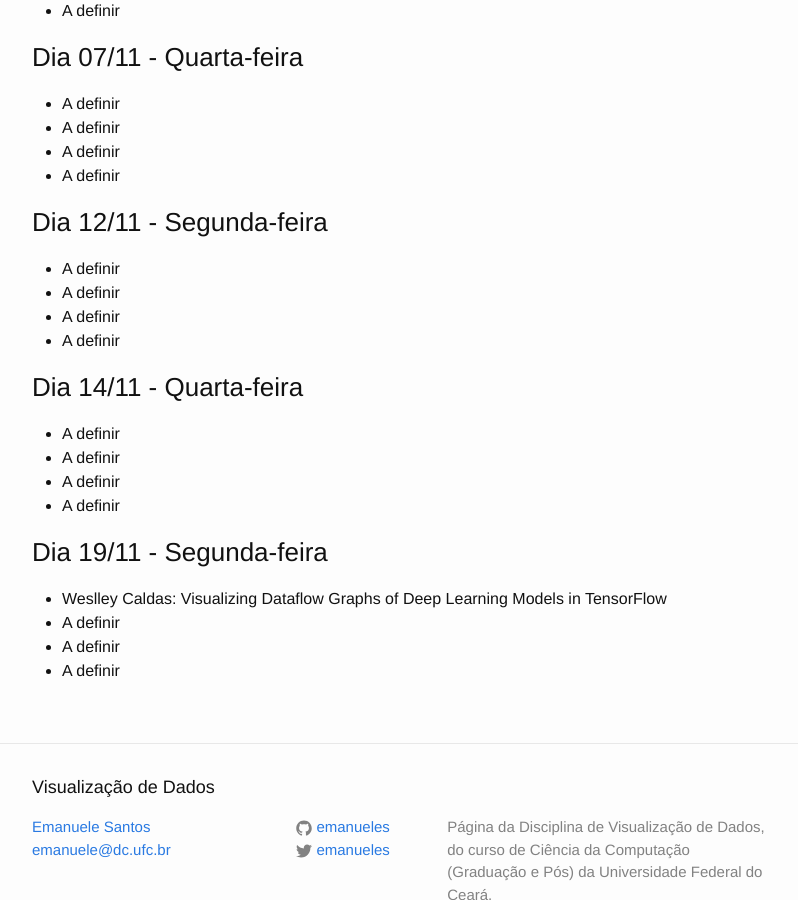
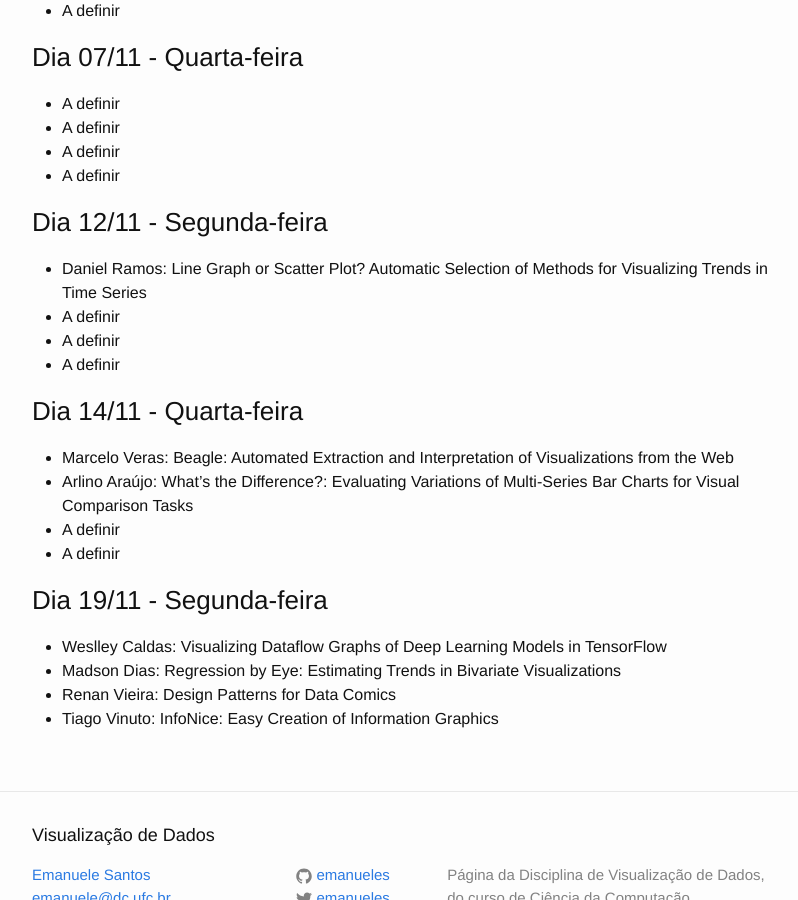
Before and after one commit to emanueles/datavis-course, a Jekyll site: the page built from _posts/2018-10-15-papers.md, in a window 1280 px wide and 900 px high, scrolled down 3083 px. Shown: the whole window, without its empty margins (238-1036 px from the left). Built offline with Jekyll 4.4.1, drawn with Linux system fonts in a browser that asks for light colours; some of the changed text lies outside the part shown.

Commit message:
Added more paper assignments.

```diff
--- a/_posts/2018-10-15-papers.md
+++ b/_posts/2018-10-15-papers.md
@@ -26,7 +26,7 @@
     </tr>
     <tr>
       <td>Michael Correll and Jeffrey Heer. 2017. Regression by Eye: Estimating Trends in Bivariate Visualizations. In Proceedings of the 2017 CHI Conference on Human Factors in Computing Systems (CHI '17). ACM, New York, NY, USA, 1387-1396. <a href="https://idl.cs.washington.edu/papers/regression-by-eye/">(site)</a> <a href="https://idl.cs.washington.edu/files/2017-RegressionByEye-CHI.pdf">(pdf)</a> <a href="https://www.youtube.com/watch?v=sPpNJooSciU">(video)</a></td>
-      <td><b>Não definido</b></td>
+      <td><b>Madson Dias</b></td>
     </tr>
     <tr>
       <td>Kanit Wongsuphasawat, Daniel Smilkov, James Wexler, Jimbo Wilson, Dandelion Mané, Doug Fritz, Dilip Krishnan, Fernanda B. Viégas, Martin Wattenberg. 2018. Visualizing Dataflow Graphs of Deep Learning Models in TensorFlow. IEEE Trans. Visualization and Comp. Graphics (Proc. VAST). <a href="http://idl.cs.washington.edu/papers/tfgraph/">(site)</a> <a href="http://idl.cs.washington.edu/files/2018-TensorFlowGraph-VAST.pdf">(pdf)</a> <a href="https://vimeo.com/232930758">(video)</a></td>
@@ -49,11 +49,11 @@
     </tr>
     <tr>
       <td>Benjamin Bach, Zezhong Wang, Matteo Farinella, Dave Murray-Rust, and Nathalie Henry Riche. 2018. Design Patterns for Data Comics. In Proceedings of the 2018 CHI Conference on Human Factors in Computing Systems (CHI '18). ACM, New York, NY, USA, Paper 38, 12 pages. <a href="https://www.youtube.com/watch?v=9X2PPvbpIY8">(video showcase)</a> <a href="https://dl.acm.org/citation.cfm?doid=3173574.3173612">(pdf)</a> </td>
-      <td><b>Não definido</b></td>
+      <td><b>Renan Vieira</b></td>
     </tr>
     <tr>
       <td>Arjun Srinivasan, Matthew Brehmer, Bongshin Lee, and Steven M. Drucker. 2018. What's the Difference?: Evaluating Variations of Multi-Series Bar Charts for Visual Comparison Tasks. In Proceedings of the 2018 CHI Conference on Human Factors in Computing Systems (CHI '18). ACM, New York, NY, USA, Paper 304, 12 pages. <a href="https://www.youtube.com/watch?v=I9kKgdDx1Go">(video showcase)</a> <a href="https://dl.acm.org/citation.cfm?doid=3173574.3173878">(pdf)</a> </td>
-      <td><b>Não definido</b></td>
+      <td><b>Arlino Araújo</b></td>
     </tr>
     <tr>
       <td>Miro Mannino and Azza Abouzied. 2018. Expressive Time Series Querying with Hand-Drawn Scale-Free Sketches. In Proceedings of the 2018 CHI Conference on Human Factors in Computing Systems (CHI '18). ACM, New York, NY, USA, Paper 388, 13 pages. <a href="https://dl.acm.org/citation.cfm?id=3173962">(pdf)</a> <a href="https://www.youtube.com/watch?v=g4uI_TGl3UI">(video preview)</a></td>
@@ -65,7 +65,7 @@
     </tr>
     <tr>
       <td>Leilani Battle, Peitong Duan, Zachery Miranda, Dana Mukusheva, Remco Chang, and Michael Stonebraker. 2018. Beagle: Automated Extraction and Interpretation of Visualizations from the Web. In Proceedings of the 2018 CHI Conference on Human Factors in Computing Systems (CHI '18). ACM, New York, NY, USA, Paper 594, 8 pages. <a href="https://dl.acm.org/citation.cfm?doid=3173574.3174168">(pdf)</a> <a href="https://www.youtube.com/watch?v=Nv2CNx5xKkM">(video preview)</a></td>
-      <td><b>Não definido</b></td>
+      <td><b>Marcelo Veras</b></td>
     </tr>
     <tr>
       <td>Mi Feng, Cheng Deng, Evan M. Peck, and Lane Harrison. 2018. The Effects of Adding Search Functionality to Interactive Visualizations on the Web. In Proceedings of the 2018 CHI Conference on Human Factors in Computing Systems (CHI '18). ACM, New York, NY, USA, Paper 137, 13 pages. <a href="https://dl.acm.org/citation.cfm?doid=3173574.3173711">(pdf)</a> <a href="https://www.youtube.com/watch?v=qEPZlunAJX0">(video preview)</a></td>
@@ -77,7 +77,7 @@
     </tr>
     <tr>
       <td>Yun Wang, Haidong Zhang, He Huang, Xi Chen, Qiufeng Yin, Zhitao Hou, Dongmei Zhang, Qiong Luo, and Huamin Qu. 2018. InfoNice: Easy Creation of Information Graphics. In Proceedings of the 2018 CHI Conference on Human Factors in Computing Systems (CHI '18). ACM, New York, NY, USA, Paper 335, 12 pages. <a href="https://dl.acm.org/citation.cfm?doid=3173574.3173909">(pdf)</a> <a href="https://www.youtube.com/watch?v=gKi9XU4VoE0">(video preview)</a></td>
-      <td><b>Não definido</b></td>
+      <td><b>Tiago Vinuto</b></td>
     </tr>
     <tr>
       <td>Haijun Xia, Nathalie Henry Riche, Fanny Chevalier, Bruno De Araujo, and Daniel Wigdor. 2018. DataInk: Direct and Creative Data-Oriented Drawing. In Proceedings of the 2018 CHI Conference on Human Factors in Computing Systems (CHI '18). ACM, New York, NY, USA, Paper 223, 13 pages.  <a href="https://dl.acm.org/citation.cfm?doid=3173574.3173797">(pdf)</a> <a href="https://www.youtube.com/watch?v=QNVNYmmjb-E">(video preview)</a></td>
@@ -101,7 +101,7 @@
     </tr>
     <tr>
       <td>Y. Wang, F. Han, L. Zhu, O. Deussen and B. Chen, "Line Graph or Scatter Plot? Automatic Selection of Methods for Visualizing Trends in Time Series," in IEEE Transactions on Visualization and Computer Graphics, vol. 24, no. 2, pp. 1141-1154, 1 Feb. 2018. <a href="http://ieeexplore.ieee.org/stamp/stamp.jsp?tp=&arnumber=7817898&isnumber=8241790">(pdf)</a> <a href="https://vimeo.com/289788836">(video preview)</a></td>
-      <td><b>Não definido</b></td>
+      <td><b>Daniel Ramos</b></td>
     </tr>
     </tbody>
 </table>
@@ -135,21 +135,21 @@
 
 ### Dia 12/11 - Segunda-feira
 
-* A definir
+* Daniel Ramos: Line Graph or Scatter Plot? Automatic Selection of Methods for Visualizing Trends in Time Series
 * A definir
 * A definir
 * A definir
 
 ### Dia 14/11 - Quarta-feira
 
-* A definir
-* A definir
+* Marcelo Veras: Beagle: Automated Extraction and Interpretation of Visualizations from the Web
+* Arlino Araújo: What's the Difference?: Evaluating Variations of Multi-Series Bar Charts for Visual Comparison Tasks
 * A definir
 * A definir
 
 ### Dia 19/11 - Segunda-feira
 
 * Weslley Caldas: Visualizing Dataflow Graphs of Deep Learning Models in TensorFlow
-* A definir
-* A definir
-* A definir
+* Madson Dias: Regression by Eye: Estimating Trends in Bivariate Visualizations
+* Renan Vieira: Design Patterns for Data Comics
+* Tiago Vinuto: InfoNice: Easy Creation of Information Graphics
```
